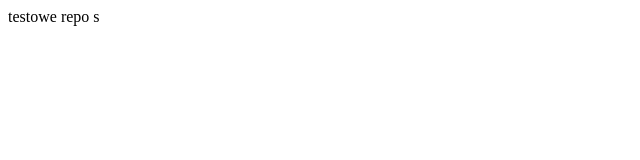
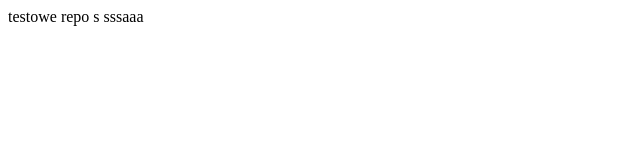
Before and after one commit to MLIGO-code/test, a plain HTML site: page index.html in a window 1280 px wide. Shown: the full height of the page, 0-640 px from the left. Drawn offline with Linux system fonts and the light colour scheme.

Commit message:
Add test 2

```diff
--- a/index.html
+++ b/index.html
@@ -7,5 +7,6 @@
 </head>
 <body>
     testowe repo s
+    sssaaa
 </body>
 </html>
```
